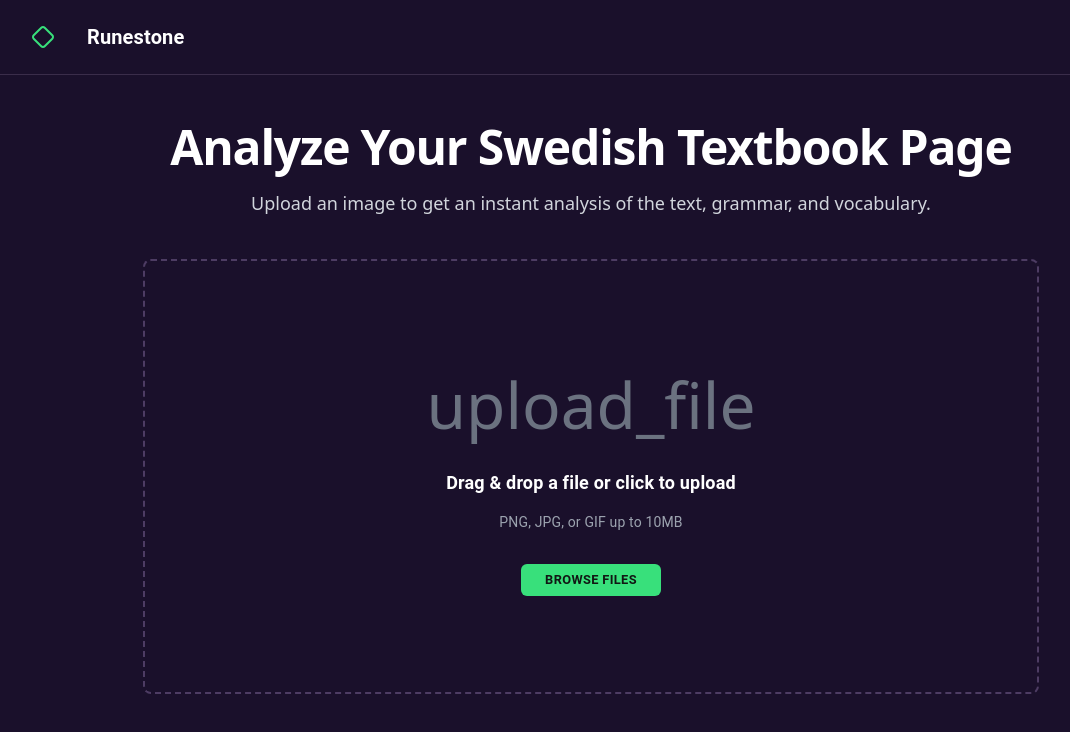
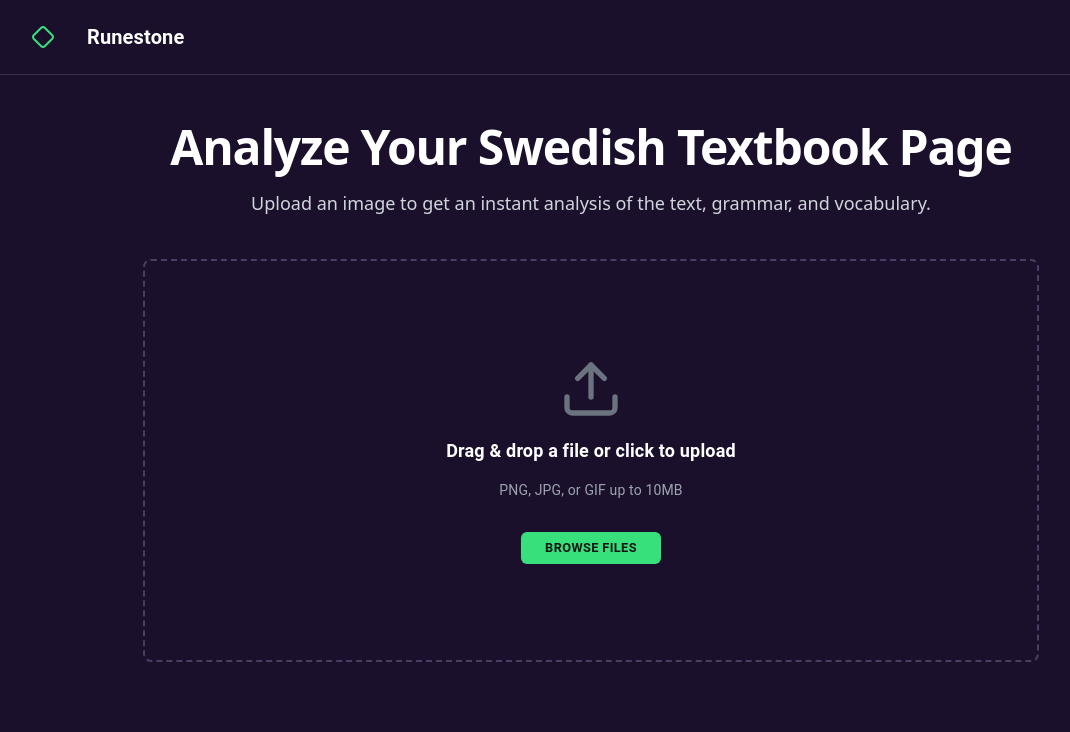
Before and after one commit to 40min/runestone, a React (Vite) app in the folder frontend/: page / in a window 1280 px wide. Shown: the top 732 px of the page, without its empty margins (49-1119 px from the left). Built offline with nearby package versions, Linux system fonts and the light colour scheme; no server answers.

Commit message:
feat: enhance FileUpload component with icon; update API_BASE_URL to default to empty string; clean up font loading tests for CSP compliance

```diff
--- a/frontend/src/components/FileUpload.tsx
+++ b/frontend/src/components/FileUpload.tsx
@@ -1,5 +1,6 @@
 import React, { useState, useRef, useEffect } from "react";
 import { Button, Box, Typography } from "@mui/material";
+import { Upload } from "lucide-react";
 
 interface FileUploadProps {
   onFileSelect: (file: File) => void;
@@ -93,16 +94,18 @@ const FileUpload: React.FC<FileUploadProps> = ({
         </Box>
       ) : (
         <>
-          <span
-            className="material-symbols-outlined"
-            style={{
-              fontSize: "4rem",
-              color: "#6b7280",
-              marginBottom: "1rem",
+          <Box
+            sx={{
+              display: "flex",
+              justifyContent: "center",
+              mb: 2,
             }}
           >
-            upload_file
-          </span>
+            <Upload
+              size={64}
+              color="#6b7280"
+            />
+          </Box>
           <Typography
             variant="body1"
             sx={{
--- a/frontend/src/config.ts
+++ b/frontend/src/config.ts
@@ -1 +1 @@
-export const API_BASE_URL = import.meta.env.VITE_API_BASE_URL || 'http://localhost:8010';
+export const API_BASE_URL = import.meta.env.VITE_API_BASE_URL || '';
```
Also changed, not shown: 1 other file (tests, documents, lock files or other folders).
